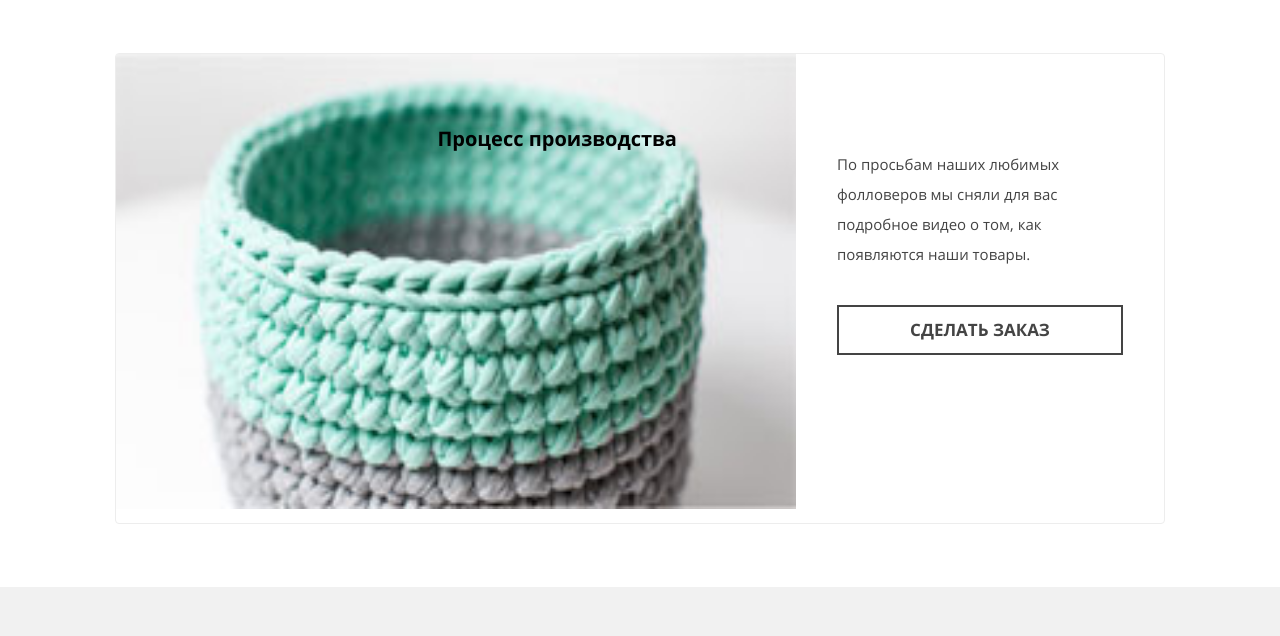
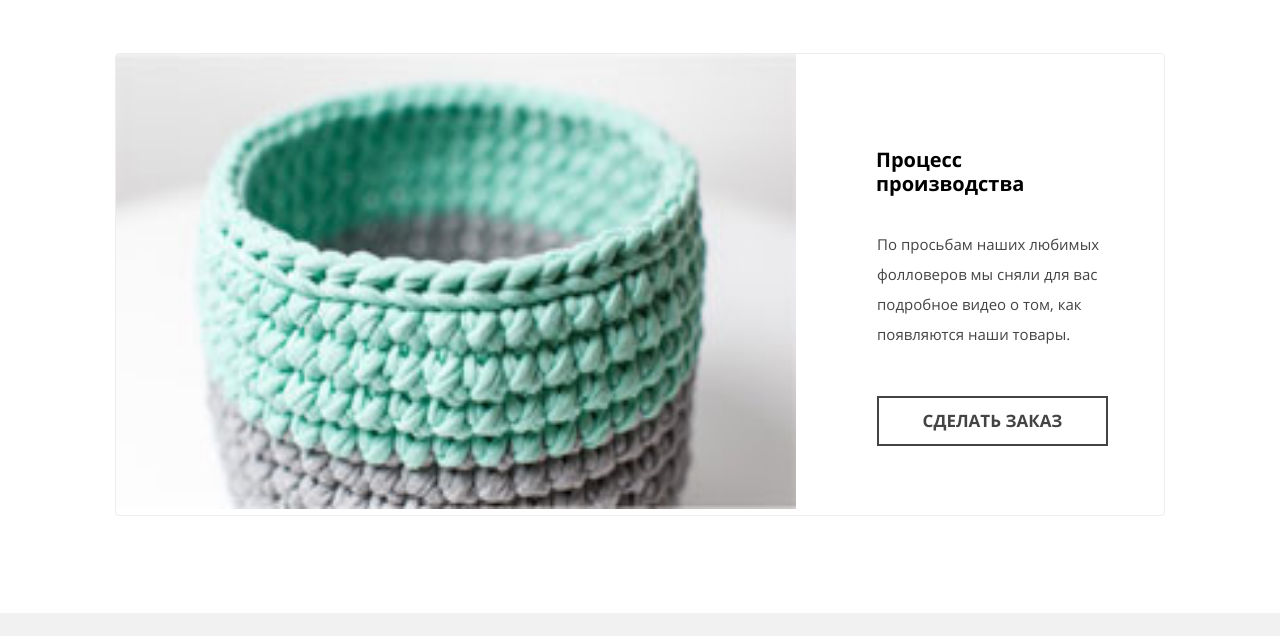
Before and after one commit to Boortcore/3341-mishka, a website: page catalog.html in a window 1280 px wide. Shown: the part 1217-1853 px from the top of the page. Drawn offline with nearby package versions, Linux system fonts and the light colour scheme; files that its build step writes are made by us from their sources; files whose address does not match are found by name.

Commit message:
Завершил сетку для catalog.html

```diff
--- a/sass/blocks/production.scss
+++ b/sass/blocks/production.scss
@@ -9,12 +9,13 @@
   }
   @include respond-to(desktop) {
     flex-direction: row;
+    margin-bottom: 97px;
   }
   &__title {
     font-family: $main-font-bold;
     font-size: 17px;
     width: 70%;
-    padding-left: 35%;
+    margin-left: 35%;
     padding-top: 10px;
     padding-bottom: 3px;
     @include respond-to(tablet) {
@@ -25,8 +26,9 @@
     @include respond-to(desktop) {
       font-size: 20px;
       position: absolute;
-      top: 50px;
-      right: 100px;
+      top: 71px;
+      right: 195px;
+      width: 200px;
     }
   }
   &__video {
@@ -43,6 +45,9 @@
     @include respond-to(tablet) {
       order: -1;
     }
+    @include respond-to(desktop) {
+      margin-bottom: 0;
+    }
   }
   &__production-wrapper {
     padding-right: 34px;
@@ -51,6 +56,9 @@
       padding-left: 41px;
       padding-right: 41px;
       padding-bottom: 10px;
+    }
+    @include respond-to(desktop) {
+      padding-bottom: 0;
     }
   }
   &__description {
@@ -62,13 +70,19 @@
       line-height: 30px;
     }
     @include respond-to(desktop) {
-      padding-top: 80px;
+      padding-top: 160px;
+      padding-left: 40px;
+      padding-right: 15px;
+
     }
     p {
       margin-bottom: 27px;
       @include respond-to(tablet) {
         margin-bottom: 36px;
       }
+      @include respond-to(desktop) {
+        margin-bottom: 47px;
+      }
     }
   }
 }
```
